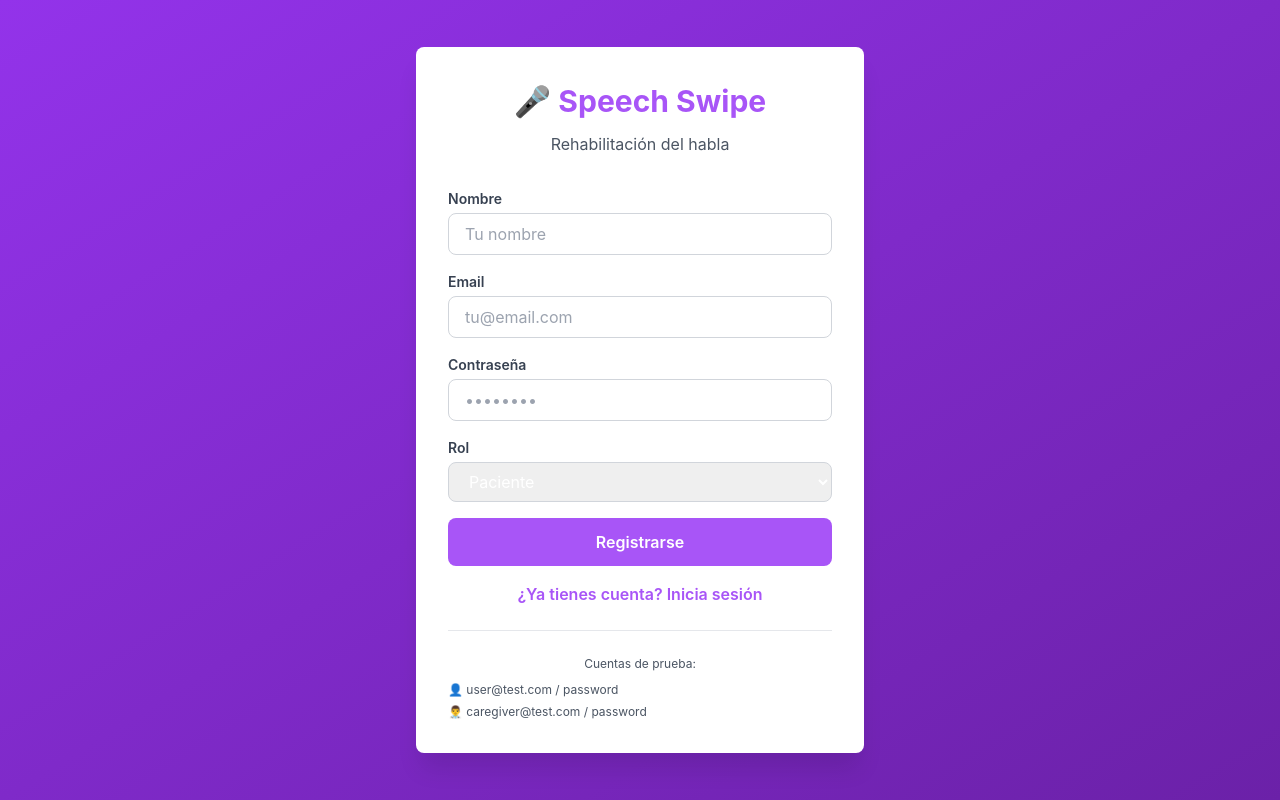
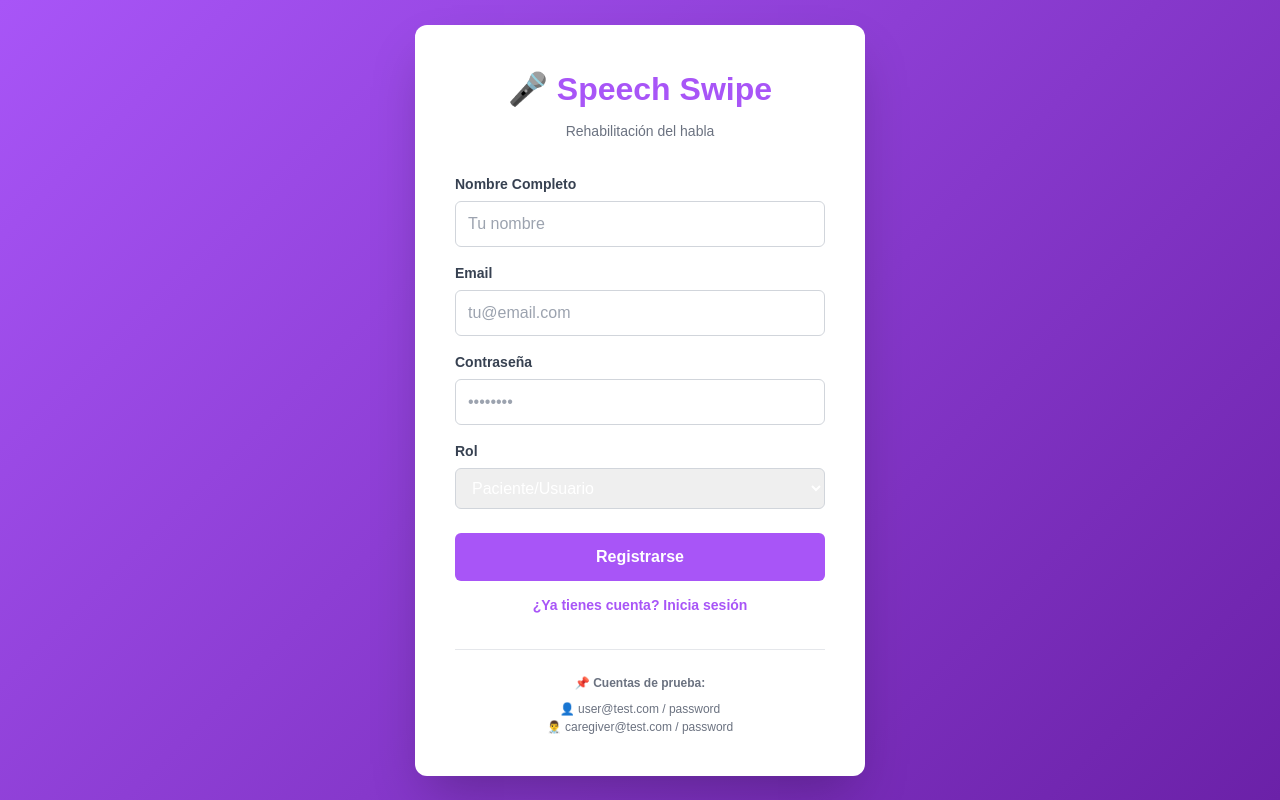
Before and after one commit to javierdelaguila406/speech-swipe, a React (Vite) app: page / in a window 1280 px wide. Both pictures are taken after a click on the button "¿No tienes cuenta? Regístrate". Built offline with nearby package versions, Linux system fonts and the light colour scheme.

Commit message:
fix: Ultra-simple LoginScreen with basic HTML inputs

```diff
--- a/src/components/auth/LoginScreen.tsx
+++ b/src/components/auth/LoginScreen.tsx
@@ -1,6 +1,5 @@
-import React, { useState, useEffect } from 'react'
+import React, { useState } from 'react'
 import { useAuth } from '@/hooks/useAuth'
-import { Button } from '@/components/common/Button'
 
 interface LoginScreenProps {
   onLoginSuccess: () => void
@@ -14,63 +13,60 @@ export const LoginScreen: React.FC<LoginScreenProps> = ({ onLoginSuccess }) => {
   const [role, setRole] = useState('user')
   const [showSignup, setShowSignup] = useState(false)
   const [error, setError] = useState('')
+  const [loading, setLoading] = useState(false)
 
-  // Crear cuentas de prueba
-  useEffect(() => {
-    const users = JSON.parse(localStorage.getItem('speech_swipe_users') || '[]')
-    if (users.length === 0) {
-      localStorage.setItem('speech_swipe_users', JSON.stringify([
-        { id: '1', email: 'user@test.com', password: 'password', fullName: 'Usuario Demo', role: 'user' },
-        { id: '2', email: 'caregiver@test.com', password: 'password', fullName: 'Cuidador Demo', role: 'caregiver' }
-      ]))
-    }
-  }, [])
+  const handleLogin = (e: any) => {
+    e.preventDefault()
+    setLoading(true)
+    setError('')
 
-  const handleLogin = async (e: React.FormEvent<HTMLFormElement>) => {
-    e.preventDefault()
-    setError('')
+    setTimeout(() => {
       try {
         login(email, password)
-      setEmail('')
-      setPassword('')
         onLoginSuccess()
       } catch (err) {
-      setError(err instanceof Error ? err.message : 'Error')
+        setError(err instanceof Error ? err.message : 'Error al iniciar sesión')
       }
+      setLoading(false)
+    }, 500)
   }
 
-  const handleSignup = async (e: React.FormEvent<HTMLFormElement>) => {
+  const handleSignup = (e: any) => {
     e.preventDefault()
+    setLoading(true)
     setError('')
+
+    setTimeout(() => {
       try {
-      signup(email, password, fullName, role as 'user' | 'caregiver')
-      setEmail('')
-      setPassword('')
-      setFullName('')
+        signup(email, password, fullName, role)
         onLoginSuccess()
       } catch (err) {
-      setError(err instanceof Error ? err.message : 'Error')
+        setError(err instanceof Error ? err.message : 'Error al registrarse')
       }
+      setLoading(false)
+    }, 500)
   }
 
   return (
-    <div style={{ minHeight: '100vh', background: 'linear-gradient(to bottom right, #9333ea, #6b21a8)', display: 'flex', alignItems: 'center', justifyContent: 'center', padding: '16px' }}>
-      <div style={{ background: 'white', borderRadius: '8px', boxShadow: '0 20px 25px -5px rgba(0, 0, 0, 0.1)', padding: '32px', width: '100%', maxWidth: '448px' }}>
-        <h1 style={{ fontSize: '30px', fontWeight: 'bold', textAlign: 'center', marginBottom: '8px', color: '#a855f7' }}>
+    <div style={{ minHeight: '100vh', background: 'linear-gradient(135deg, #a855f7, #6b21a8)', display: 'flex', alignItems: 'center', justifyContent: 'center', padding: '20px', fontFamily: 'Arial, sans-serif' }}>
+      <div style={{ background: 'white', borderRadius: '12px', boxShadow: '0 25px 50px -12px rgba(0, 0, 0, 0.25)', padding: '40px', width: '100%', maxWidth: '450px' }}>
+        <h1 style={{ fontSize: '32px', fontWeight: 'bold', textAlign: 'center', marginBottom: '8px', color: '#a855f7' }}>
           🎤 Speech Swipe
         </h1>
-        <p style={{ textAlign: 'center', color: '#4b5563', marginBottom: '32px' }}>Rehabilitación del habla</p>
+        <p style={{ textAlign: 'center', color: '#6b7280', marginBottom: '32px', fontSize: '14px' }}>
+          Rehabilitación del habla
+        </p>
 
         {error && (
-          <div style={{ background: '#fee2e2', border: '1px solid #fca5a5', color: '#991b1b', padding: '12px', borderRadius: '4px', marginBottom: '16px' }}>
-            {error}
+          <div style={{ background: '#fee2e2', border: '1px solid #fca5a5', color: '#991b1b', padding: '12px 16px', borderRadius: '6px', marginBottom: '20px', fontSize: '14px' }}>
+            ⚠️ {error}
           </div>
         )}
 
         {!showSignup ? (
-          <form onSubmit={handleLogin} style={{ display: 'flex', flexDirection: 'column', gap: '16px' }}>
-            <div>
-              <label style={{ display: 'block', fontSize: '14px', fontWeight: '600', color: '#374151', marginBottom: '4px' }}>
+          <form onSubmit={handleLogin}>
+            <div style={{ marginBottom: '16px' }}>
+              <label style={{ display: 'block', fontSize: '14px', fontWeight: '600', color: '#374151', marginBottom: '6px' }}>
                 Email
               </label>
               <input
@@ -80,18 +76,19 @@ export const LoginScreen: React.FC<LoginScreenProps> = ({ onLoginSuccess }) => {
                 placeholder="tu@email.com"
                 style={{
                   width: '100%',
-                  padding: '8px 16px',
+                  padding: '10px 12px',
                   border: '1px solid #d1d5db',
-                  borderRadius: '8px',
+                  borderRadius: '6px',
+                  fontSize: '16px',
                   boxSizing: 'border-box',
-                  fontSize: '16px'
+                  fontFamily: 'Arial, sans-serif'
                 }}
-                required
+                disabled={loading}
               />
             </div>
 
-            <div>
-              <label style={{ display: 'block', fontSize: '14px', fontWeight: '600', color: '#374151', marginBottom: '4px' }}>
+            <div style={{ marginBottom: '24px' }}>
+              <label style={{ display: 'block', fontSize: '14px', fontWeight: '600', color: '#374151', marginBottom: '6px' }}>
                 Contraseña
               </label>
               <input
@@ -101,31 +98,34 @@ export const LoginScreen: React.FC<LoginScreenProps> = ({ onLoginSuccess }) => {
                 placeholder="••••••••"
                 style={{
                   width: '100%',
-                  padding: '8px 16px',
+                  padding: '10px 12px',
                   border: '1px solid #d1d5db',
-                  borderRadius: '8px',
+                  borderRadius: '6px',
+                  fontSize: '16px',
                   boxSizing: 'border-box',
-                  fontSize: '16px'
+                  fontFamily: 'Arial, sans-serif'
                 }}
-                required
+                disabled={loading}
               />
             </div>
 
             <button
               type="submit"
+              disabled={loading}
               style={{
                 width: '100%',
-                background: '#a855f7',
+                background: loading ? '#c084fc' : '#a855f7',
                 color: 'white',
-                padding: '12px',
-                borderRadius: '8px',
+                padding: '12px 16px',
+                borderRadius: '6px',
                 border: 'none',
                 fontWeight: '600',
-                cursor: 'pointer',
-                fontSize: '16px'
+                cursor: loading ? 'not-allowed' : 'pointer',
+                fontSize: '16px',
+                marginBottom: '12px'
               }}
             >
-              Iniciar Sesión
+              {loading ? 'Cargando...' : 'Iniciar Sesión'}
             </button>
 
             <button
@@ -134,24 +134,25 @@ export const LoginScreen: React.FC<LoginScreenProps> = ({ onLoginSuccess }) => {
                 setShowSignup(true)
                 setError('')
               }}
+              disabled={loading}
               style={{
                 width: '100%',
+                background: 'none',
                 color: '#a855f7',
-                background: 'none',
                 border: 'none',
                 fontWeight: '600',
                 cursor: 'pointer',
-                fontSize: '16px'
+                fontSize: '14px'
               }}
             >
               ¿No tienes cuenta? Regístrate
             </button>
           </form>
         ) : (
-          <form onSubmit={handleSignup} style={{ display: 'flex', flexDirection: 'column', gap: '16px' }}>
-            <div>
-              <label style={{ display: 'block', fontSize: '14px', fontWeight: '600', color: '#374151', marginBottom: '4px' }}>
-                Nombre
+          <form onSubmit={handleSignup}>
+            <div style={{ marginBottom: '16px' }}>
+              <label style={{ display: 'block', fontSize: '14px', fontWeight: '600', color: '#374151', marginBottom: '6px' }}>
+                Nombre Completo
               </label>
               <input
                 type="text"
@@ -160,18 +161,19 @@ export const LoginScreen: React.FC<LoginScreenProps> = ({ onLoginSuccess }) => {
                 placeholder="Tu nombre"
                 style={{
                   width: '100%',
-                  padding: '8px 16px',
+                  padding: '10px 12px',
                   border: '1px solid #d1d5db',
-                  borderRadius: '8px',
+                  borderRadius: '6px',
+                  fontSize: '16px',
                   boxSizing: 'border-box',
-                  fontSize: '16px'
+                  fontFamily: 'Arial, sans-serif'
                 }}
-                required
+                disabled={loading}
               />
             </div>
 
-            <div>
-              <label style={{ display: 'block', fontSize: '14px', fontWeight: '600', color: '#374151', marginBottom: '4px' }}>
+            <div style={{ marginBottom: '16px' }}>
+              <label style={{ display: 'block', fontSize: '14px', fontWeight: '600', color: '#374151', marginBottom: '6px' }}>
                 Email
               </label>
               <input
@@ -181,18 +183,19 @@ export const LoginScreen: React.FC<LoginScreenProps> = ({ onLoginSuccess }) => {
                 placeholder="tu@email.com"
                 style={{
                   width: '100%',
-                  padding: '8px 16px',
+                  padding: '10px 12px',
                   border: '1px solid #d1d5db',
-                  borderRadius: '8px',
+                  borderRadius: '6px',
+                  fontSize: '16px',
                   boxSizing: 'border-box',
-                  fontSize: '16px'
+                  fontFamily: 'Arial, sans-serif'
                 }}
-                required
+                disabled={loading}
               />
             </div>
 
-            <div>
-              <label style={{ display: 'block', fontSize: '14px', fontWeight: '600', color: '#374151', marginBottom: '4px' }}>
+            <div style={{ marginBottom: '16px' }}>
+              <label style={{ display: 'block', fontSize: '14px', fontWeight: '600', color: '#374151', marginBottom: '6px' }}>
                 Contraseña
               </label>
               <input
@@ -202,18 +205,19 @@ export const LoginScreen: React.FC<LoginScreenProps> = ({ onLoginSuccess }) => {
                 placeholder="••••••••"
                 style={{
                   width: '100%',
-                  padding: '8px 16px',
+                  padding: '10px 12px',
                   border: '1px solid #d1d5db',
-                  borderRadius: '8px',
+                  borderRadius: '6px',
+                  fontSize: '16px',
                   boxSizing: 'border-box',
-                  fontSize: '16px'
+                  fontFamily: 'Arial, sans-serif'
                 }}
-                required
+                disabled={loading}
               />
             </div>
 
-            <div>
-              <label style={{ display: 'block', fontSize: '14px', fontWeight: '600', color: '#374151', marginBottom: '4px' }}>
+            <div style={{ marginBottom: '24px' }}>
+              <label style={{ display: 'block', fontSize: '14px', fontWeight: '600', color: '#374151', marginBottom: '6px' }}>
                 Rol
               </label>
               <select
@@ -221,33 +225,37 @@ export const LoginScreen: React.FC<LoginScreenProps> = ({ onLoginSuccess }) => {
                 onChange={(e) => setRole(e.target.value)}
                 style={{
                   width: '100%',
-                  padding: '8px 16px',
+                  padding: '10px 12px',
                   border: '1px solid #d1d5db',
-                  borderRadius: '8px',
+                  borderRadius: '6px',
+                  fontSize: '16px',
                   boxSizing: 'border-box',
-                  fontSize: '16px'
+                  fontFamily: 'Arial, sans-serif'
                 }}
+                disabled={loading}
               >
-                <option value="user">Paciente</option>
-                <option value="caregiver">Cuidador</option>
+                <option value="user">Paciente/Usuario</option>
+                <option value="caregiver">Cuidador/Terapeuta</option>
               </select>
             </div>
 
             <button
               type="submit"
+              disabled={loading}
               style={{
                 width: '100%',
-                background: '#a855f7',
+                background: loading ? '#c084fc' : '#a855f7',
                 color: 'white',
-                padding: '12px',
-                borderRadius: '8px',
+                padding: '12px 16px',
+                borderRadius: '6px',
                 border: 'none',
                 fontWeight: '600',
-                cursor: 'pointer',
-                fontSize: '16px'
+                cursor: loading ? 'not-allowed' : 'pointer',
+                fontSize: '16px',
+                marginBottom: '12px'
               }}
             >
-              Registrarse
+              {loading ? 'Cargando...' : 'Registrarse'}
             </button>
 
             <button
@@ -256,14 +264,15 @@ export const LoginScreen: React.FC<LoginScreenProps> = ({ onLoginSuccess }) => {
                 setShowSignup(false)
                 setError('')
               }}
+              disabled={loading}
               style={{
                 width: '100%',
+                background: 'none',
                 color: '#a855f7',
-                background: 'none',
                 border: 'none',
                 fontWeight: '600',
                 cursor: 'pointer',
-                fontSize: '16px'
+                fontSize: '14px'
               }}
             >
               ¿Ya tienes cuenta? Inicia sesión
@@ -271,14 +280,12 @@ export const LoginScreen: React.FC<LoginScreenProps> = ({ onLoginSuccess }) => {
           </form>
         )}
 
-        <div style={{ marginTop: '24px', paddingTop: '24px', borderTop: '1px solid #e5e7eb' }}>
-          <p style={{ fontSize: '12px', color: '#4b5563', textAlign: 'center', marginBottom: '8px' }}>Cuentas de prueba:</p>
-          <div style={{ fontSize: '12px', color: '#4b5563', display: 'flex', flexDirection: 'column', gap: '4px' }}>
+        <div style={{ marginTop: '32px', paddingTop: '24px', borderTop: '1px solid #e5e7eb', fontSize: '12px', color: '#6b7280', textAlign: 'center' }}>
+          <p style={{ marginBottom: '8px', fontWeight: '600' }}>📌 Cuentas de prueba:</p>
           <p>👤 user@test.com / password</p>
           <p>👨‍⚕️ caregiver@test.com / password</p>
         </div>
       </div>
     </div>
-    </div>
   )
 }
```
Lines whose indentation alone changed are shown as unchanged.
